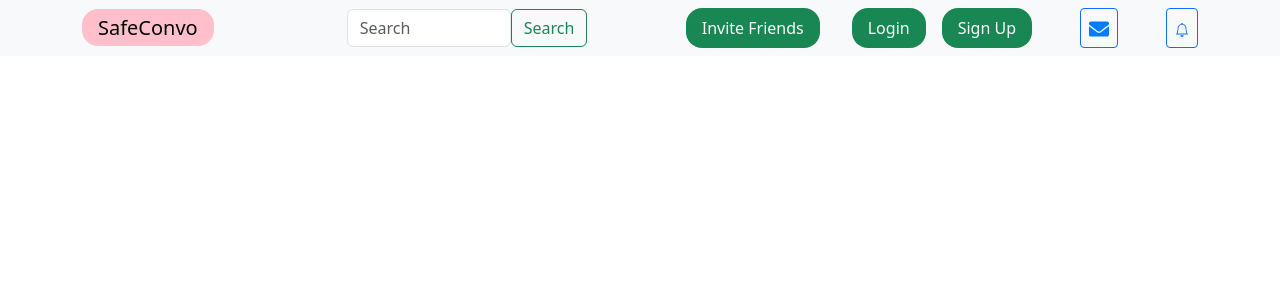
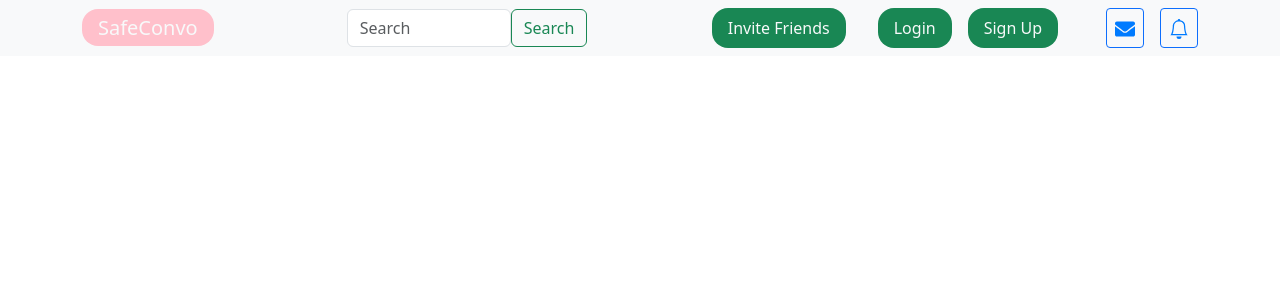
Before and after one commit to Aftab-ahmed12345/SafeConvo, a React (Create React App) app: page / in a window 1280 px wide. Shown: the top 300 px of the page. Built offline with nearby package versions, Linux system fonts and the light colour scheme.

Commit message:
create basic template for react application

```diff
--- a/src/components/Header.js
+++ b/src/components/Header.js
@@ -16,7 +16,7 @@ function Header() {
       <Container>
         <Row className="align-items-center">
           <Col>
-            <Navbar.Brand href="#home" className='logo'>SafeConvo</Navbar.Brand>
+            <Navbar.Brand href="#home" className='logo text-light'>SafeConvo</Navbar.Brand>
           </Col>
           <Col className="d-flex">
             <Form className="d-flex">
@@ -32,11 +32,11 @@ function Header() {
             <Nav.Link href="#login" className="ps-3 ms-3 me-3 loginbutton bg-success text-light pe-3 ps-3">Login</Nav.Link>
             <Nav.Link href="#signup" className="ps-3 pe-3 me-5 signupbutton bg-success text-light">Sign Up</Nav.Link>
 
-            <Button variant="outline-primary" size="sm" className="me-5">
+            <Button variant="outline-primary" size="sm" className="me-3 custom-button">
               <FaEnvelope className="message-icon" />
             </Button>
 
-            <Button variant="outline-primary" size="sm">
+            <Button variant="outline-primary" size="sm" className="custom-button">
               <BsBell className="bell-icon" />
             </Button>
           </Nav>
--- a/src/index.css
+++ b/src/index.css
@@ -62,21 +62,20 @@
   padding-left: 1rem;
   padding-right: 1rem;
 }
-
-
-
-
-
-
-
-
 .Searchbar
 {
     padding-left: 15rem;
     width: 15rem;
     box-sizing: border-box;
 }
-.message-icon {
+.message-icon
+{
     color: #007bff;
     font-size: 20px;
-  }
+}
+.bell-icon
+{
+    color: #007bff;
+    font-size: 20px;
+
+}
```
